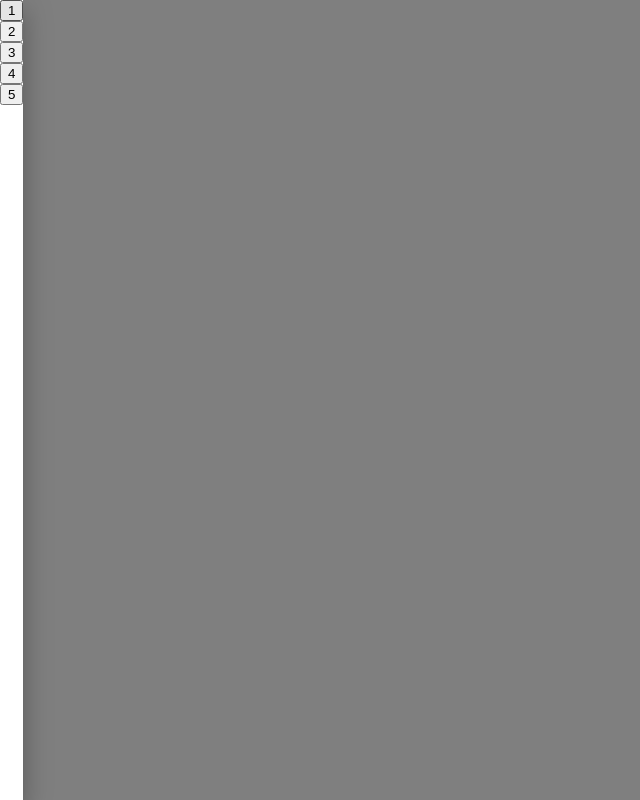
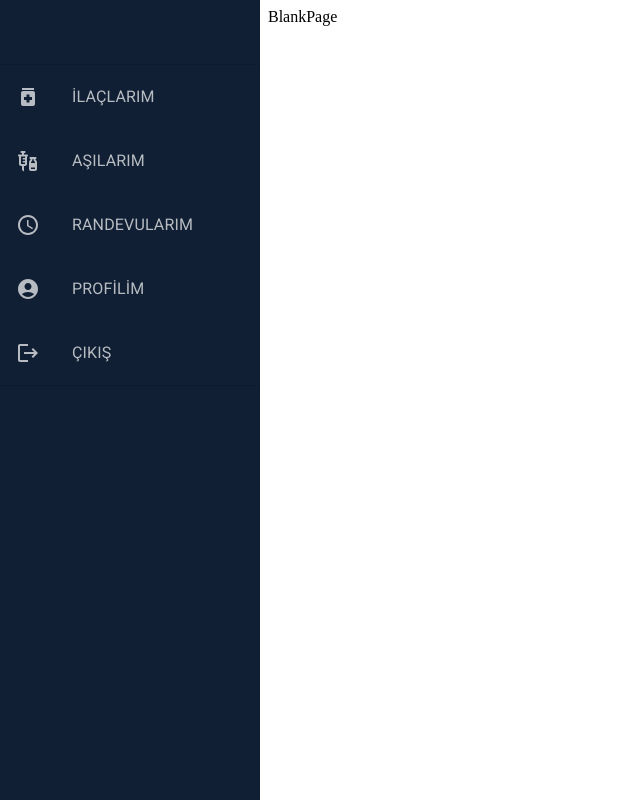
Before and after one commit to yigithankardas/client_372, a React (Create React App) app: page /blank in a window 1280 px wide. Shown: the whole page, without its empty margins (0-640 px from the left). Built offline with nearby package versions, Linux system fonts and the light colour scheme.

Commit message:
created navbar

```diff
--- a/package.json
+++ b/package.json
@@ -7,12 +7,14 @@
         "@emotion/react": "^11.10.4",
         "@emotion/styled": "^11.10.4",
         "@fontsource/roboto": "^4.5.8",
+        "@mui/icons-material": "^5.10.9",
         "@mui/material": "^5.10.10",
         "@testing-library/jest-dom": "^5.16.5",
         "@testing-library/react": "^13.4.0",
         "@testing-library/user-event": "^13.5.0",
         "react": "^18.2.0",
         "react-dom": "^18.2.0",
+        "react-router-dom": "^6.4.2",
         "react-scripts": "5.0.1",
         "typeface-roboto": "^1.1.13",
         "web-vitals": "^2.1.4"
--- a/src/App.js
+++ b/src/App.js
@@ -1,8 +1,14 @@
-import React from 'react';
+import { Outlet } from 'react-router';
 import LeftNavBar from './components/LeftNavBar';
+import { Grid } from '@mui/material';
 
 function App() {
-  return <LeftNavBar></LeftNavBar>;
+  return (
+    <Grid container>
+      <LeftNavBar></LeftNavBar>
+      <Outlet />
+    </Grid>
+  );
 }
 
 export default App;
--- a/src/components/LeftNavBar.js
+++ b/src/components/LeftNavBar.js
@@ -1,14 +1,98 @@
-import { Drawer } from '@mui/material';
-import React from 'react';
+import * as React from 'react';
+import Drawer from '@mui/material/Drawer';
+import Toolbar from '@mui/material/Toolbar';
+import List from '@mui/material/List';
+import Divider from '@mui/material/Divider';
+import ListItem from '@mui/material/ListItem';
+import ListItemButton from '@mui/material/ListItemButton';
+import ListItemIcon from '@mui/material/ListItemIcon';
+import ListItemText from '@mui/material/ListItemText';
+import LogoutIcon from '@mui/icons-material/Logout';
+import AccountCircleIcon from '@mui/icons-material/AccountCircle';
+import AccessTimeIcon from '@mui/icons-material/AccessTime';
+import VaccinesIcon from '@mui/icons-material/Vaccines';
+import MedicationIcon from '@mui/icons-material/Medication';
+import { useParams, useNavigate } from 'react-router-dom';
 
 function LeftNavBar() {
+  const navigate = useNavigate();
+  const drawerWidth = 260;
   return (
-    <Drawer anchor="left" open={true}>
-      <button>1</button>
-      <button>2</button>
-      <button>3</button>
-      <button>4</button>
-      <button>5</button>
+    <Drawer
+      sx={{
+        width: drawerWidth,
+        flexShrink: 0,
+        '& .MuiDrawer-paper': {
+          width: drawerWidth,
+          boxSizing: 'border-box',
+          background: '#101F33',
+          color: 'rgba(255, 255, 255, 0.7)',
+        },
+      }}
+      variant="permanent"
+      anchor="left"
+    >
+      <Toolbar />
+      <Divider />
+      <List>
+        <ListItem
+          key={'İLAÇLARIM'}
+          disablePadding
+          onClick={() => navigate('/hello')}
+        >
+          <ListItemButton>
+            <ListItemIcon sx={{ color: 'rgba(255, 255, 255, 0.7)' }}>
+              <MedicationIcon />
+            </ListItemIcon>
+            <ListItemText primary={'İLAÇLARIM'} />
+          </ListItemButton>
+        </ListItem>
+      </List>
+      <List>
+        <ListItem
+          key={'AŞILARIM'}
+          disablePadding
+          onClick={() => navigate('/blank')}
+        >
+          <ListItemButton>
+            <ListItemIcon sx={{ color: 'rgba(255, 255, 255, 0.7)' }}>
+              <VaccinesIcon />
+            </ListItemIcon>
+            <ListItemText primary={'AŞILARIM'} />
+          </ListItemButton>
+        </ListItem>
+      </List>
+      <List>
+        <ListItem key={'RANDEVULARIM'} disablePadding>
+          <ListItemButton>
+            <ListItemIcon sx={{ color: 'rgba(255, 255, 255, 0.7)' }}>
+              <AccessTimeIcon />
+            </ListItemIcon>
+            <ListItemText primary={'RANDEVULARIM'} />
+          </ListItemButton>
+        </ListItem>
+      </List>
+      <List>
+        <ListItem key={'PROFİLİM'} disablePadding>
+          <ListItemButton>
+            <ListItemIcon sx={{ color: 'rgba(255, 255, 255, 0.7)' }}>
+              <AccountCircleIcon />
+            </ListItemIcon>
+            <ListItemText primary={'PROFİLİM'} />
+          </ListItemButton>
+        </ListItem>
+      </List>
+      <List>
+        <ListItem key={'ÇIKIŞ'} disablePadding>
+          <ListItemButton>
+            <ListItemIcon sx={{ color: 'rgba(255, 255, 255, 0.7)' }}>
+              <LogoutIcon />
+            </ListItemIcon>
+            <ListItemText primary={'ÇIKIŞ'} />
+          </ListItemButton>
+        </ListItem>
+      </List>
+      <Divider />
     </Drawer>
   );
 }
--- /dev/null
+++ b/src/pages/BlankPage.js
@@ -0,0 +1,12 @@
+import { Grid } from '@mui/material';
+import React from 'react';
+
+function BlankPage() {
+  return (
+    <Grid item xs={8}>
+      BlankPage
+    </Grid>
+  );
+}
+
+export default BlankPage;
--- /dev/null
+++ b/src/pages/Hello.js
@@ -0,0 +1,12 @@
+import { Grid } from '@mui/material';
+import React from 'react';
+
+function Hello() {
+  return (
+    <Grid item xs={8}>
+      Hello World
+    </Grid>
+  );
+}
+
+export default Hello;
```
Also changed, not shown: src/index.js (+25 -1 lines).
